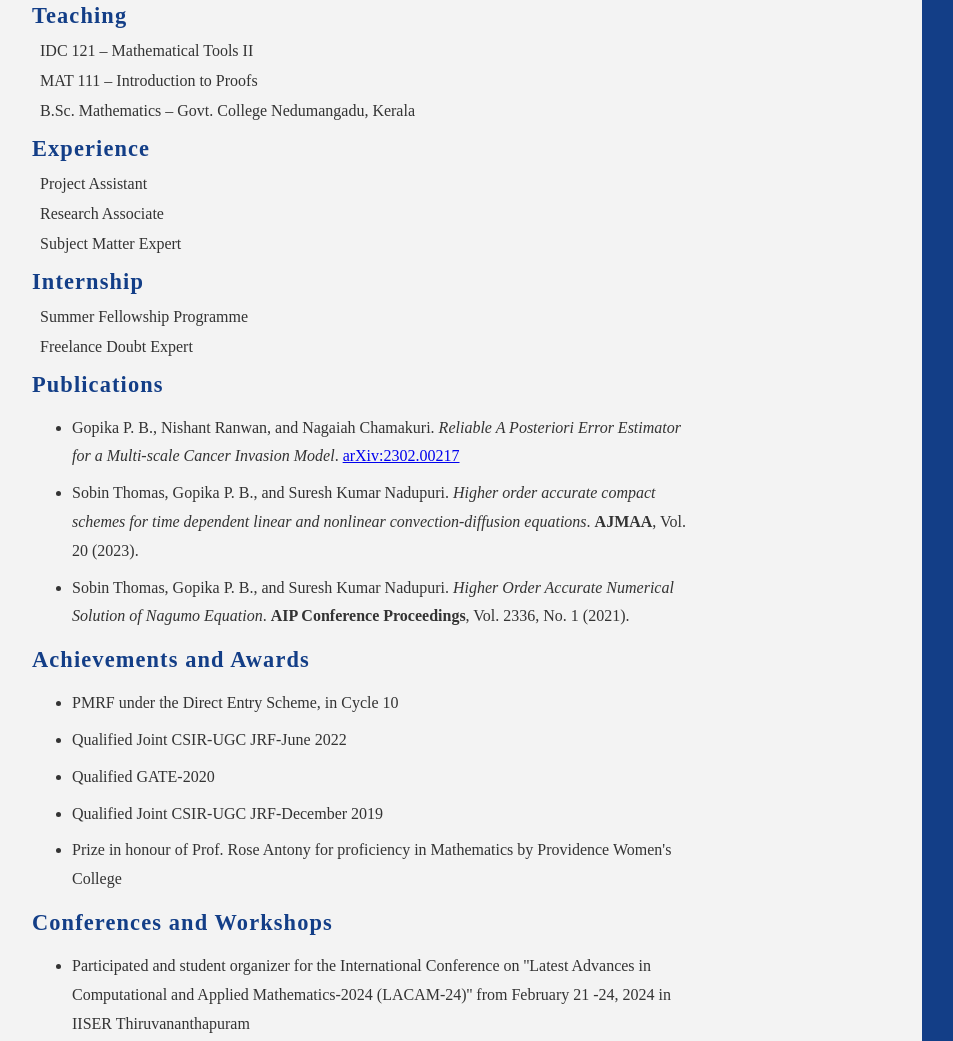
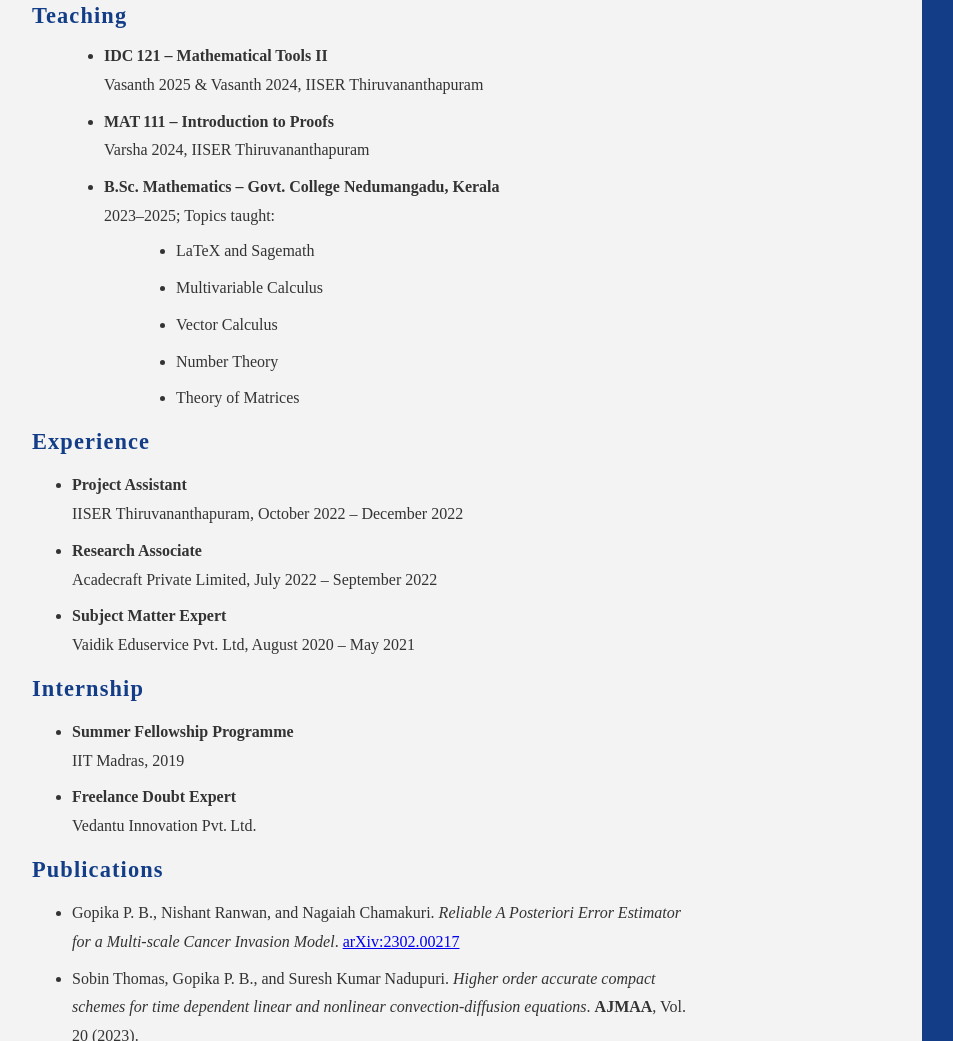
Before and after one commit to gopikapb98/gopikapb98.github.io, a plain HTML site: page index.html in a window 1280 px wide. Shown: the part 774-1815 px from the top of the page, without its empty margins (200-1153 px from the left). Drawn offline with Linux system fonts and the light colour scheme.

Commit message:
Update index.html

```diff
--- a/index.html
+++ b/index.html
@@ -77,26 +77,20 @@
   </ul>
 </section>
 
-<section id="teaching" section class="teaching">
-<!--   <details class="dropdown"> -->
-    <summary class="about-title">Teaching </summary>
-
-    <details>
-      <summary>IDC 121 – Mathematical Tools II </summary>
-      <p>Vasanth 2025 & Vasanth 2024<br>
-      IISER Thiruvananthapuram</p>
-    </details>
-
-    <details>
-      <summary>MAT 111 – Introduction to Proofs </summary>
-      <p>Varsha 2024<br>
-      IISER Thiruvananthapuram</p>
-    </details>
-
-    <details>
-      <summary>B.Sc. Mathematics – Govt. College Nedumangadu, Kerala </summary>
-      <p>2023–2025<br>
-      Topics Taught:
+<section id="teaching" class="teaching">
+  <h2 class="about-title">Teaching</h2>
+  <ul>
+    <li>
+      <strong>IDC 121 – Mathematical Tools II</strong><br>
+      Vasanth 2025 &amp; Vasanth 2024, IISER Thiruvananthapuram
+    </li>
+    <li>
+      <strong>MAT 111 – Introduction to Proofs</strong><br>
+      Varsha 2024, IISER Thiruvananthapuram
+    </li>
+    <li>
+      <strong>B.Sc. Mathematics – Govt. College Nedumangadu, Kerala</strong><br>
+      2023–2025; Topics taught:
       <ul>
         <li>LaTeX and Sagemath</li>
         <li>Multivariable Calculus</li>
@@ -104,53 +98,41 @@
         <li>Number Theory</li>
         <li>Theory of Matrices</li>
       </ul>
-      </p>
-    </details>
-
-  </details>
+    </li>
+  </ul>
 </section>
 
-<section id="experience" section class="experience">
-<!--   <details class="dropdown"> -->
-    <summary class="about-title">Experience </summary>
 
-    <details>
-      <summary>Project Assistant </summary>
-      <p>IISER Thiruvananthapuram<br>
-      October 2022 – December 2022</p>
-    </details>
-
-    <details>
-      <summary>Research Associate </summary>
-      <p>Acadecraft Private Limited<br>
-      July 2022 – September 2022</p>
-    </details>
-
-    <details>
-      <summary>Subject Matter Expert </summary>
-      <p>Vaidik Eduservice Pvt. Ltd<br>
-      August 2020 – May 2021</p>
-    </details>
-
-  </details>
+<section id="experience" class="experience">
+  <h2 class="about-title">Experience</h2>
+  <ul>
+    <li>
+      <strong>Project Assistant</strong><br>
+      IISER Thiruvananthapuram, October 2022 – December 2022
+    </li>
+    <li>
+      <strong>Research Associate</strong><br>
+      Acadecraft Private Limited, July 2022 – September 2022
+    </li>
+    <li>
+      <strong>Subject Matter Expert</strong><br>
+      Vaidik Eduservice Pvt. Ltd, August 2020 – May 2021
+    </li>
+  </ul>
 </section>
 
 <section class="internship">
-<!--   <details class="dropdown"> -->
-    <summary class="about-title">Internship </summary>
-
-    <details>
-      <summary>Summer Fellowship Programme </summary>
-      <p>IIT Madras<br>
-      2019</p>
-    </details>
-
-    <details>
-      <summary>Freelance Doubt Expert </summary>
-      <p>Vedantu Innovation Pvt. Ltd.</p>
-    </details>
-
-  </details>
+  <h2 class="about-title">Internship</h2>
+  <ul>
+    <li>
+      <strong>Summer Fellowship Programme</strong><br>
+      IIT Madras, 2019
+    </li>
+    <li>
+      <strong>Freelance Doubt Expert</strong><br>
+      Vedantu Innovation Pvt. Ltd.
+    </li>
+  </ul>
 </section>
 
  <section id="publications" section class="publications">
```
Lines whose indentation alone changed are shown as unchanged.
